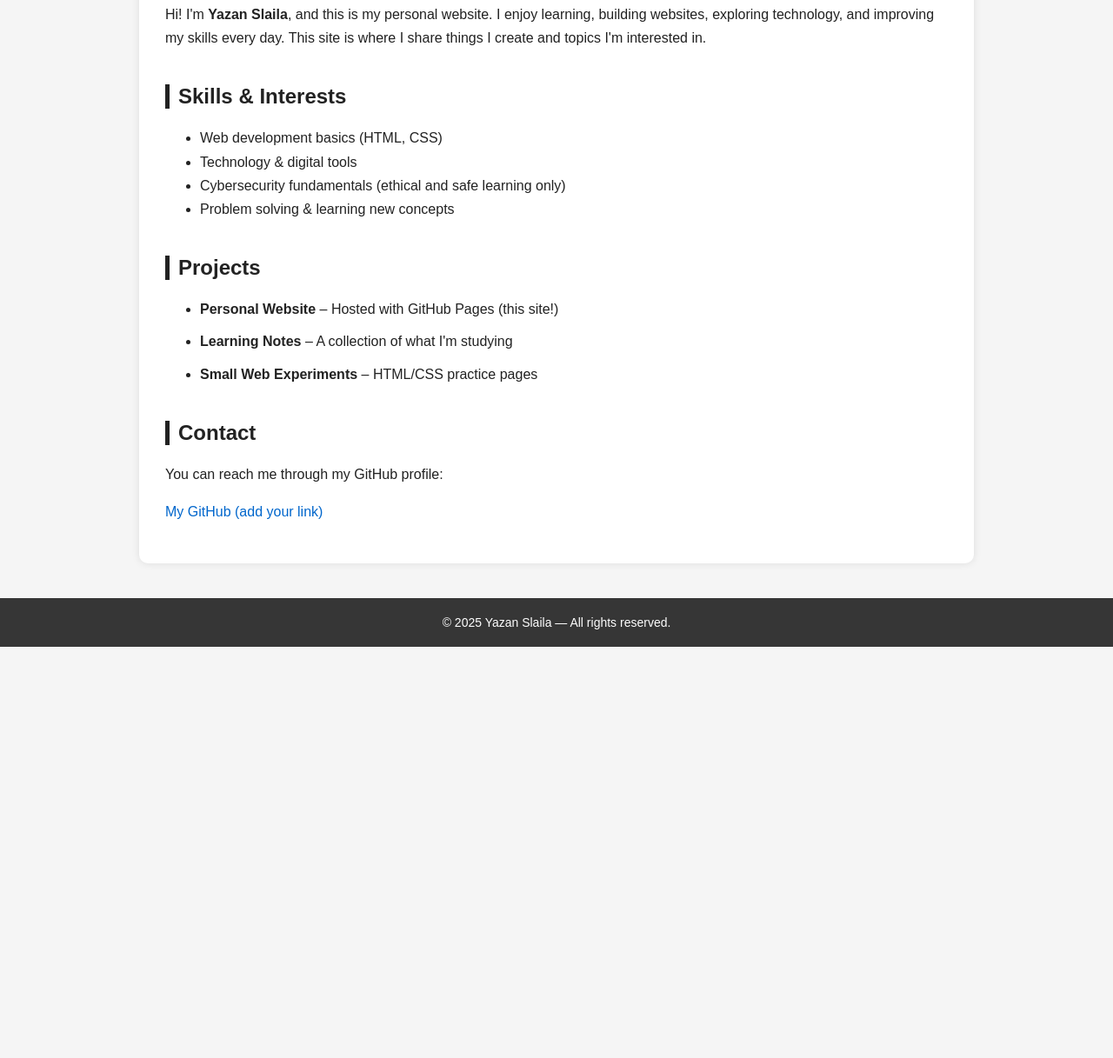
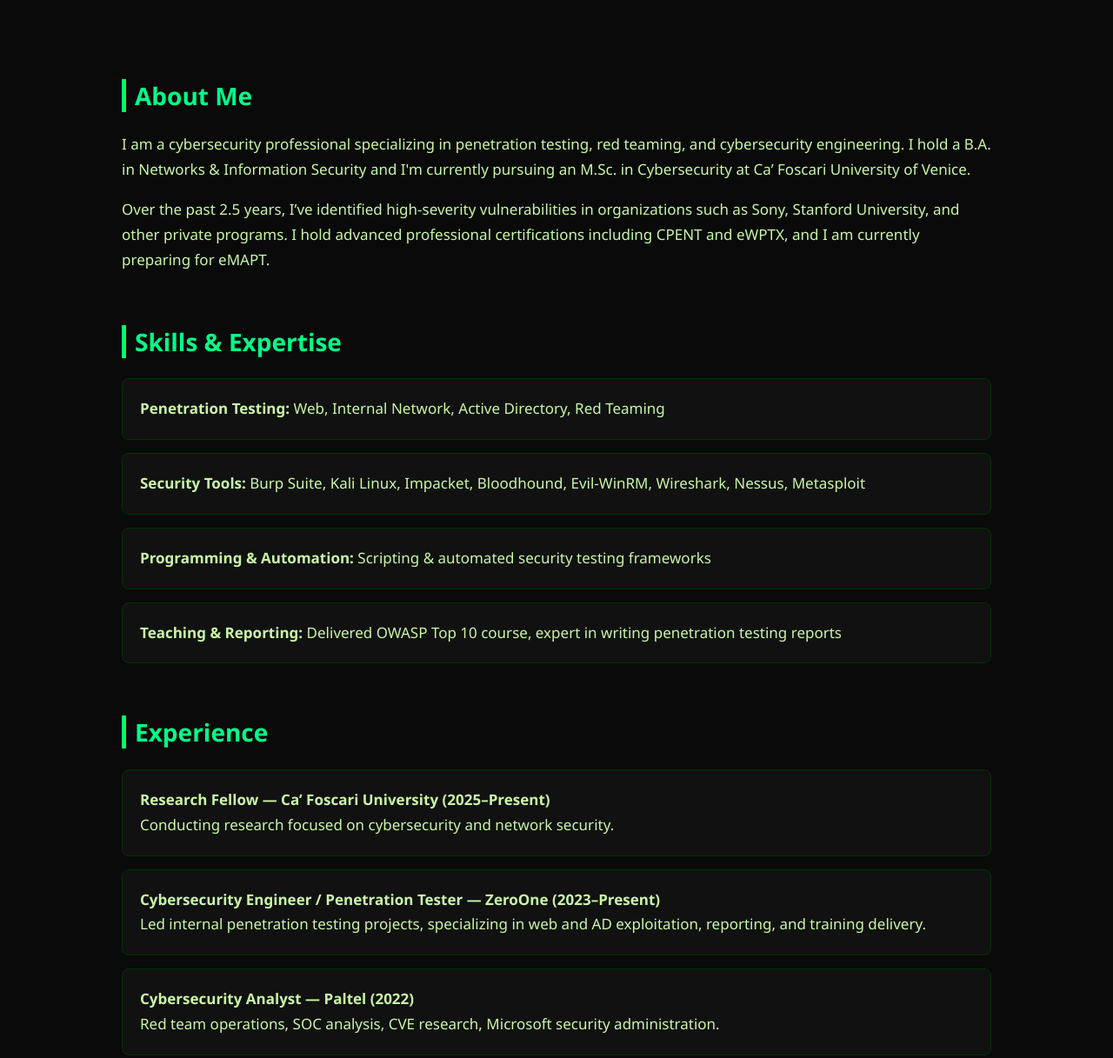
Before and after one commit to yazanslaila/yazanslaila.github.io, a plain HTML site: page index.html in a window 1280 px wide. Shown: the part 322-1539 px from the top of the page at 87% size. Before the commit the page ends 1066 px from the top, so only its background shows below. Drawn offline with Linux system fonts and the light colour scheme.

Commit message:
Update index.html

```diff
--- a/index.html
+++ b/index.html
@@ -3,75 +3,89 @@
 <head>
 <meta charset="UTF-8" />
 <meta name="viewport" content="width=device-width, initial-scale=1.0" />
-  <title>Yazan Slaila</title>
+<title>Yazan Slaila | Cybersecurity Portfolio</title>
 
 <style>
+  /* Global Styling */
   body {
     margin: 0;
-      font-family: Arial, Helvetica, sans-serif;
-      background: #f5f5f5;
-      color: #222;
+    font-family: "Segoe UI", Arial, sans-serif;
+    background-color: #0a0a0a;
+    color: #c9f7a6;
   }
 
+  a {
+    color: #88ff66;
+    text-decoration: none;
+  }
+
+  a:hover {
+    text-decoration: underline;
+  }
+
+  /* Header */
   header {
-      background: #222;
-      color: white;
-      padding: 40px 20px;
+    padding: 80px 20px;
     text-align: center;
+    background: linear-gradient(180deg, #000000, #0a0a0a);
+    border-bottom: 1px solid #0f0;
   }
 
   header h1 {
+    font-size: 48px;
     margin: 0;
-      font-size: 42px;
+    color: #00ff66;
   }
 
   header p {
-      margin-top: 10px;
-      font-size: 18px;
+    font-size: 20px;
     opacity: 0.8;
   }
 
+  /* Container */
   .container {
-      max-width: 900px;
-      margin: 30px auto;
-      background: white;
-      padding: 30px;
-      border-radius: 10px;
-      box-shadow: 0 0 10px rgba(0,0,0,0.1);
+    max-width: 1000px;
+    margin: 40px auto;
+    padding: 20px;
   }
 
   h2 {
-      border-left: 5px solid #222;
+    color: #00ff88;
+    border-left: 5px solid #00ff66;
     padding-left: 10px;
-      margin-top: 40px;
+    margin-top: 60px;
+    font-size: 28px;
   }
 
   .section {
     margin-top: 20px;
     line-height: 1.7;
+    font-size: 17px;
   }
 
-    .projects-list li {
-      margin-bottom: 10px;
+  /* Cards */
+  .card {
+    background-color: #111;
+    padding: 20px;
+    margin: 15px 0;
+    border-radius: 8px;
+    border: 1px solid #003300;
+    transition: 0.3s;
   }
 
+  .card:hover {
+    border-color: #00ff66;
+    transform: translateY(-3px);
+  }
+
+  /* Footer */
   footer {
     text-align: center;
+    padding: 20px;
     margin-top: 40px;
-      padding: 20px;
-      background: #222;
-      color: white;
     font-size: 14px;
-      opacity: 0.9;
-    }
-
-    a {
-      color: #0066cc;
-      text-decoration: none;
-    }
-
-    a:hover {
-      text-decoration: underline;
+    color: #66ff88;
+    border-top: 1px solid #003300;
   }
 </style>
 </head>
@@ -80,7 +94,7 @@
 
 <header>
   <h1>Yazan Slaila</h1>
-    <p>Personal Website • Portfolio • Projects</p>
+  <p>Cybersecurity • Penetration Testing • Red Teaming</p>
 </header>
 
 <div class="container">
@@ -89,46 +103,116 @@
   <h2>About Me</h2>
   <div class="section">
     <p>
-        Hi! I'm <strong>Yazan Slaila</strong>, and this is my personal website.
-        I enjoy learning, building websites, exploring technology, and improving my skills every day.
-        This site is where I share things I create and topics I'm interested in.
+      I am a cybersecurity professional specializing in penetration testing, red teaming,
+      and cybersecurity engineering. I hold a B.A. in Networks & Information Security and
+      I'm currently pursuing an M.Sc. in Cybersecurity at Ca’ Foscari University of Venice.
+    </p>
+    <p>
+      Over the past 2.5 years, I’ve identified high-severity vulnerabilities in organizations
+      such as Sony, Stanford University, and other private programs. I hold advanced
+      professional certifications including CPENT and eWPTX, and I am currently preparing for eMAPT.
     </p>
   </div>
 
   <!-- Skills -->
-    <h2>Skills & Interests</h2>
+  <h2>Skills & Expertise</h2>
+  <div class="section">
+    <div class="card">
+      <strong>Penetration Testing:</strong> Web, Internal Network, Active Directory, Red Teaming
+    </div>
+    <div class="card">
+      <strong>Security Tools:</strong> Burp Suite, Kali Linux, Impacket, Bloodhound, Evil-WinRM, Wireshark, Nessus, Metasploit
+    </div>
+    <div class="card">
+      <strong>Programming & Automation:</strong> Scripting & automated security testing frameworks
+    </div>
+    <div class="card">
+      <strong>Teaching & Reporting:</strong> Delivered OWASP Top 10 course, expert in writing penetration testing reports
+    </div>
+  </div>
+
+  <!-- Experience -->
+  <h2>Experience</h2>
+  <div class="section">
+
+    <div class="card">
+      <strong>Research Fellow — Ca’ Foscari University (2025–Present)</strong><br>
+      Conducting research focused on cybersecurity and network security.
+    </div>
+
+    <div class="card">
+      <strong>Cybersecurity Engineer / Penetration Tester — ZeroOne (2023–Present)</strong><br>
+      Led internal penetration testing projects, specializing in web and AD exploitation,
+      reporting, and training delivery.
+    </div>
+
+    <div class="card">
+      <strong>Cybersecurity Analyst — Paltel (2022)</strong><br>
+      Red team operations, SOC analysis, CVE research, Microsoft security administration.
+    </div>
+
+    <div class="card">
+      <strong>Cybersecurity Trainee — Palcert (2021)</strong><br>
+      Hands-on cybersecurity fundamentals and practical attack simulation training.
+    </div>
+
+  </div>
+
+  <!-- Certificates -->
+  <h2>Certificates</h2>
   <div class="section">
     <ul>
-        <li>Web development basics (HTML, CSS)</li>
-        <li>Technology & digital tools</li>
-        <li>Cybersecurity fundamentals (ethical and safe learning only)</li>
-        <li>Problem solving & learning new concepts</li>
+      <li>eMAPT (in progress)</li>
+      <li>eWPTX</li>
+      <li>C|PENT</li>
+      <li>Microsoft SC-200</li>
+      <li>Microsoft MS-500</li>
+      <li>CCNA</li>
+      <li>API Penetration Testing (APIsec University)</li>
+      <li>Practical Ethical Hacking (TCM Security)</li>
     </ul>
   </div>
 
   <!-- Projects -->
   <h2>Projects</h2>
   <div class="section">
-      <ul class="projects-list">
-        <li><strong>Personal Website</strong> – Hosted with GitHub Pages (this site!)</li>
-        <li><strong>Learning Notes</strong> – A collection of what I'm studying</li>
-        <li><strong>Small Web Experiments</strong> – HTML/CSS practice pages</li>
-      </ul>
+
+    <div class="card">
+      <strong>Automated Web Penetration Testing Framework</strong><br>
+      A system that automates discovery of OWASP Top 10 vulnerabilities and escalates to RCE.
+    </div>
+
+    <div class="card">
+      <strong>CO₂-Aware & Secure BGP Routing</strong><br>
+      Integrated CO₂ metrics into BGP routing using Large Communities.
+    </div>
+
+    <div class="card">
+      <strong>Real-World Attacks & Splunk Forensics</strong><br>
+      Analyzed SQLi, BOF, and DoS attacks with full SIEM investigation.
+    </div>
+
   </div>
 
   <!-- Contact -->
   <h2>Contact</h2>
   <div class="section">
-      <p>You can reach me through my GitHub profile:</p>
+    <p>If you want to reach me, you can use one of the links below:</p>
     <p>
-        <a href="https://github.com/" target="_blank">My GitHub (add your link)</a>
+      <strong>Email:</strong> your-email@example.com<br>
+      <strong>LinkedIn:</strong> <a href="#" target="_blank">Add your LinkedIn URL</a><br>
+      <strong>GitHub:</strong> <a href="#" target="_blank">Add your GitHub URL</a>
+    </p>
+
+    <p style="opacity:0.7; font-size:14px;">
+      (Your real contact details are hidden for safety — you can add them manually.)
     </p>
   </div>
 
 </div>
 
 <footer>
-    © 2025 Yazan Slaila — All rights reserved.
+  © 2025 Yazan Slaila — Cybersecurity Portfolio
 </footer>
 
 </body>
```
Lines whose indentation alone changed are shown as unchanged.
